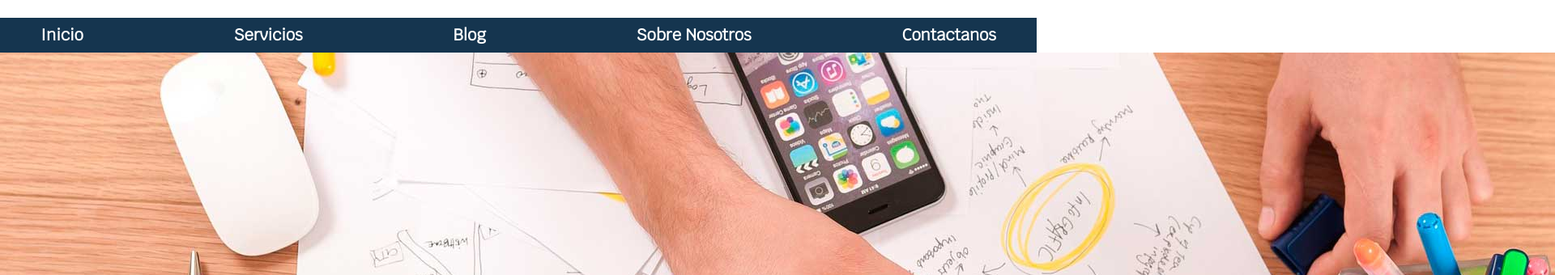
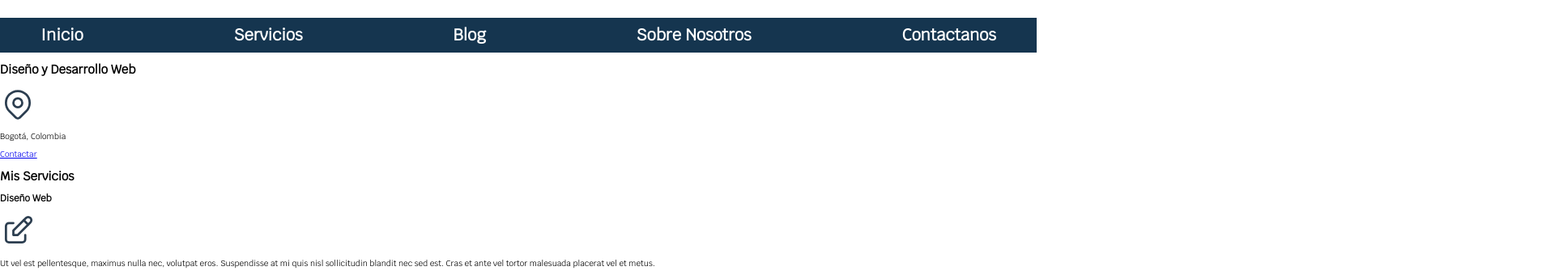
Before and after one commit to JuanKMendoza/Pagina-Freelance-No-1, a plain HTML site: page freelancer_inicio/index.html in a window 1280 px wide. Shown: the part 73-413 px from the top of the page at 81% size, 1920 px wide, since content can reach past the window. Drawn offline with Linux system fonts and the light colour scheme.

Commit message:
Se actualiza hero
se actualiza hero

```diff
--- a/freelancer_inicio/index.html
+++ b/freelancer_inicio/index.html
@@ -27,9 +27,9 @@
       </nav>
   </div>
 
-    <img src="img/hero.jpg" alt="">
 
-    <section>
+    <section class="hero">
+      <div class="contenido-hero">
         <h2>Diseño y Desarrollo Web</h2>
 
         <p>
@@ -43,6 +43,7 @@
         <p>Bogotá, Colombia</p>
 
         <a href="#">Contactar</a>
+      </div>
     </section>
 
     <main>
```
Lines whose indentation alone changed are shown as unchanged.
